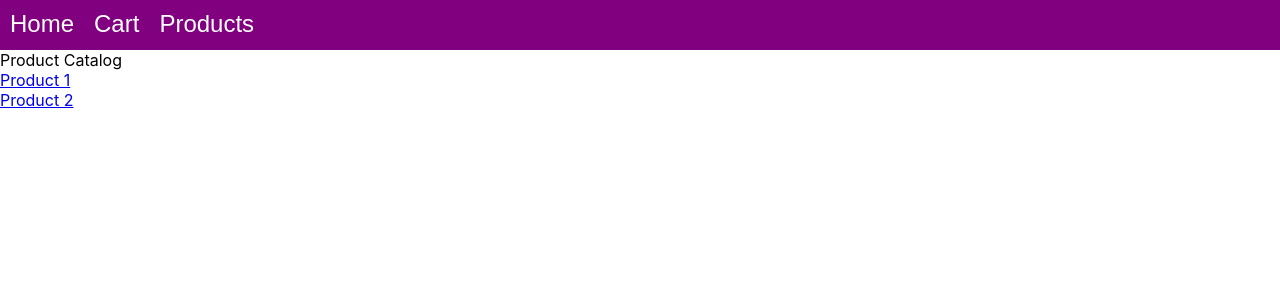
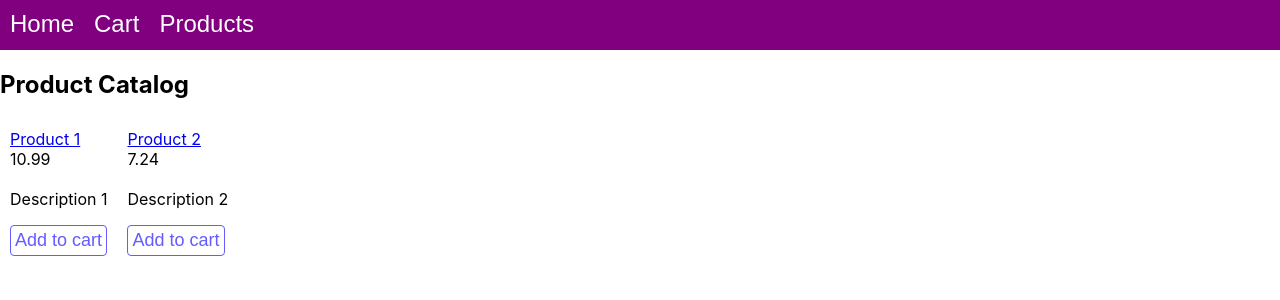
Before and after one commit to javatlacati/ecommerce-app, a React (Create React App) app: page /products in a window 1280 px wide. Shown: the top 300 px of the page. Built offline with nearby package versions, Linux system fonts and the light colour scheme.

Commit message:
se muestran tarjetas de producto con enlace en la lista de productos

```diff
--- a/src/components/ProductCard/ProductCard.tsx
+++ b/src/components/ProductCard/ProductCard.tsx
@@ -14,7 +14,7 @@ export interface ProductCardProps {
 const ProductCard: FC<ProductCardProps> = ({product, withLink = false}) => {
     const dispatch = useDispatch();
     return (
-        <div data-testid="ProductCard">
+        <div data-testid="ProductCard" style={{float: "left", margin:'10px'}}>
             {withLink ? <Link to={'/products/' + product.id}>{product.name}</Link> : product.name}
             <br/>
             {product.price}
--- a/src/components/ProductListing/ProductListing.tsx
+++ b/src/components/ProductListing/ProductListing.tsx
@@ -1,8 +1,8 @@
-import React, {FC} from 'react';
-import {useDispatch, useSelector} from "react-redux";
+import React, {FC, useState} from 'react';
+import {useSelector} from "react-redux";
 import {RootState} from "../../redux/store";
-import {Link} from "react-router-dom";
 import HeaderMenu from "../HeaderMenu/HeaderMenu.lazy";
+import ProductCard from "../ProductCard/ProductCard.lazy";
 
 
 interface ProductListingProps {
@@ -10,18 +10,16 @@ interface ProductListingProps {
 
 const ProductListing: FC<ProductListingProps> = () => {
     const products = useSelector((state: RootState) => state.products);
-    const dispatch = useDispatch();
-    // Use an array of product objects to dynamically render product cards.
-    // Each product card should display the product name, image, price, and a link to the product details
-    // Use state and props to manage and display the products
+    const [filteredProducts, setFilteredProducts] = useState(products);
     // Add filters and sorting options
     return (
         <div data-testid="ProductListing">
             <HeaderMenu/>
-            Product Catalog
-            {products && products.map((product) => {
+            <h2>Product Catalog</h2>
+            {filteredProducts && filteredProducts.map((product) => {
                 return (
-                    <div key={product.id}><Link to={'/products/' + product.id}>{product.name}</Link></div>
+                    // <div key={product.id}><Link to={'/products/' + product.id}>{product.name}</Link></div>
+                    <ProductCard key={product.id} product={product} withLink={true}/>
                 )
             })}
         </div>
```
Also changed, not shown: 1 other file (tests, documents, lock files or other folders).
